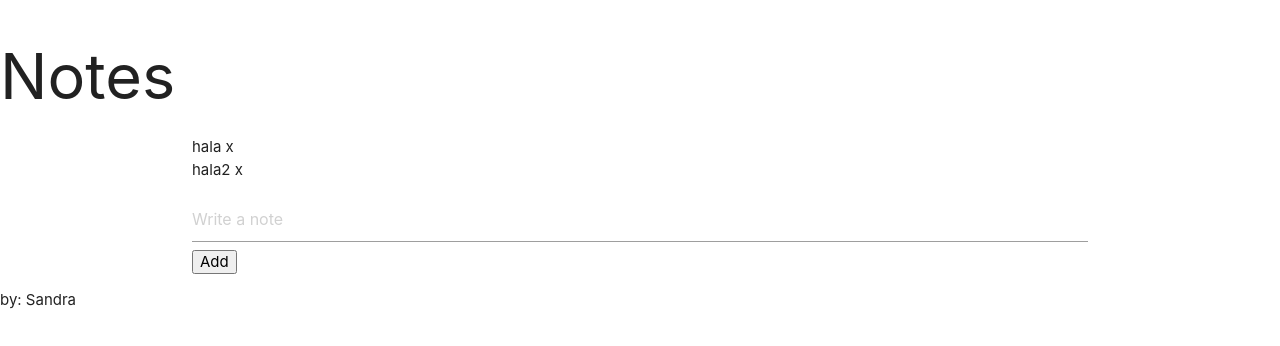
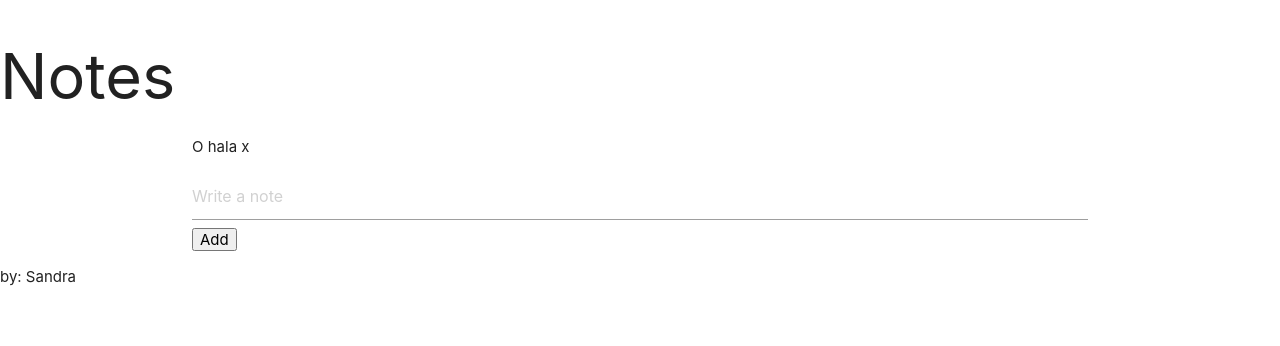
Before and after one commit to SandraGro/NotesApp, a React (Create React App) app: page / in a window 1280 px wide. Shown: the top 346 px of the page. Built offline with nearby package versions, Linux system fonts and the light colour scheme.

Commit message:
Progreso funcion done

```diff
--- a/src/components/NotesContainer/Notes/Notes.jsx
+++ b/src/components/NotesContainer/Notes/Notes.jsx
@@ -1,11 +1,12 @@
 import React from "react";
 
 function Notes(props) {
-    const { description, removeNote } = props;
+    const { description, removeNote, done, id, completed } = props;
     return (
-        <li className="note">
+        <li className={`${completed && 'completed '}`}>
+            <span onClick={()=>done(id)}> O </span>
             {description}
-            <span id={props.id} onClick={removeNote}> x</span>
+            <span id={props.id} onClick={()=>removeNote(id)}> x</span>
         </li>
     );
 }
--- a/src/components/NotesContainer/NotesContainer.jsx
+++ b/src/components/NotesContainer/NotesContainer.jsx
@@ -6,12 +6,12 @@ class Container extends Component {
     super(props);
     this.addNote = this.addNote.bind(this);
     this.removeNote = this.removeNote.bind(this);
+    this.done = this.done.bind(this);
     this.handleInputChange = this.handleInputChange.bind(this);
     this.state = {
       currentNote: '',
       notes: [
-        { id: 1, description: 'hala' },
-        { id: 2, description: 'hala2' },
+        { id: 1, description: 'hala', completed: false },
       ]
     }
   }
@@ -27,18 +27,25 @@ class Container extends Component {
     const { notes } = this.state;
     let newNotes = [...notes];
     var filtered = newNotes.filter(function (elemento_a_comparar) {
-      console.log(elemento_a_comparar['id'], id.target.id);
-      return elemento_a_comparar['id'] != id.target.id;
+      console.log(elemento_a_comparar['id'], id);
+      return elemento_a_comparar['id'] !== id;
     });
     this.setState({notes: filtered})
     console.log(filtered);
   }
 
-  // done(){
-  //   const { notes } = this.state;
-  //   let newNotes = [...notes];
+    done(id){
+      console.log(id);
+      const { notes } = this.state;
+      let newNotes = [];
 
-  // }
+      for (let i in notes){
+        if(id === notes[i].id ){
+           console.log('tachado');
+        }
+      }
+
+    }
 
   handleInputChange(event) {
     this.setState({
@@ -52,7 +59,7 @@ class Container extends Component {
         <ul>{
           this.state.notes.map(note => {
             return (
-              <Notes description={note.description} id={note.id} removeNote={this.removeNote} />
+              <Notes description={note.description} id={note.id} completed={note.completed} removeNote={this.removeNote} done={this.done} />
             )
           })
         }
```
Also changed, not shown: 1 other file (tests, documents, lock files or other folders).
